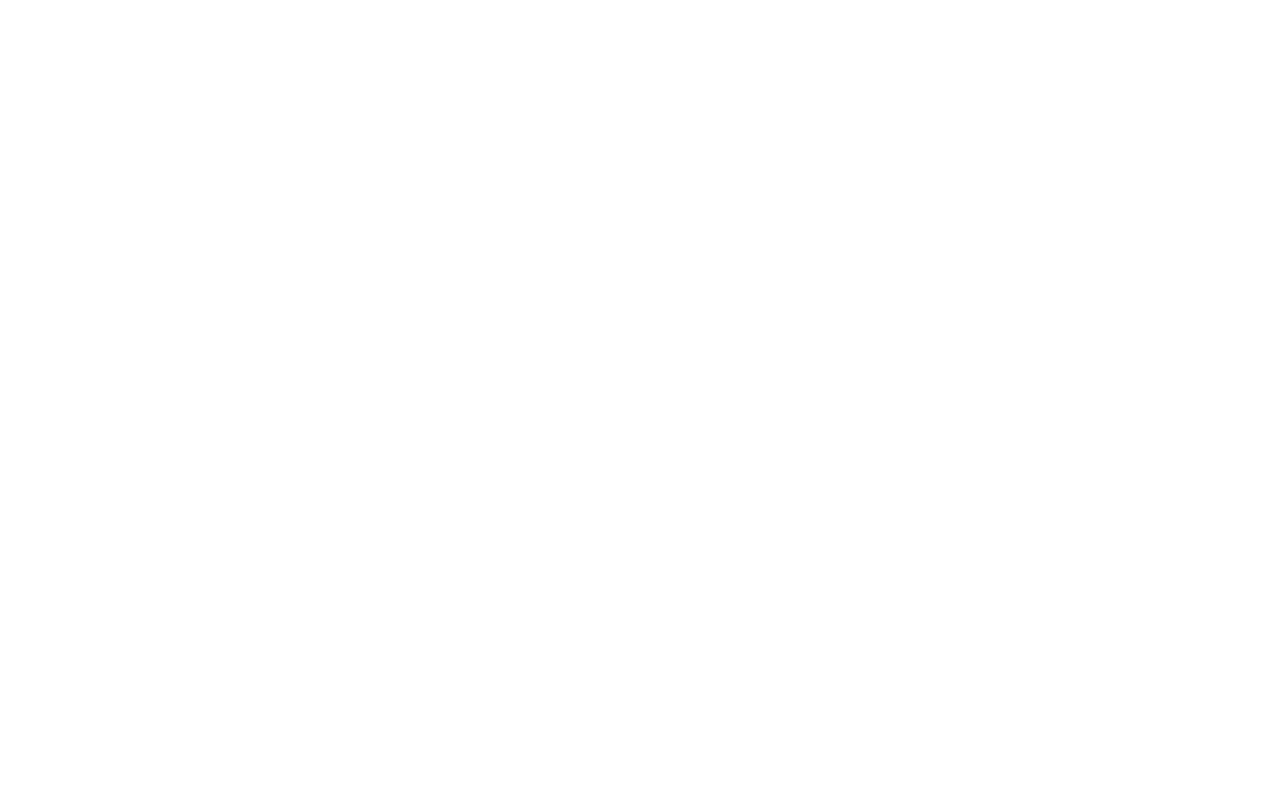
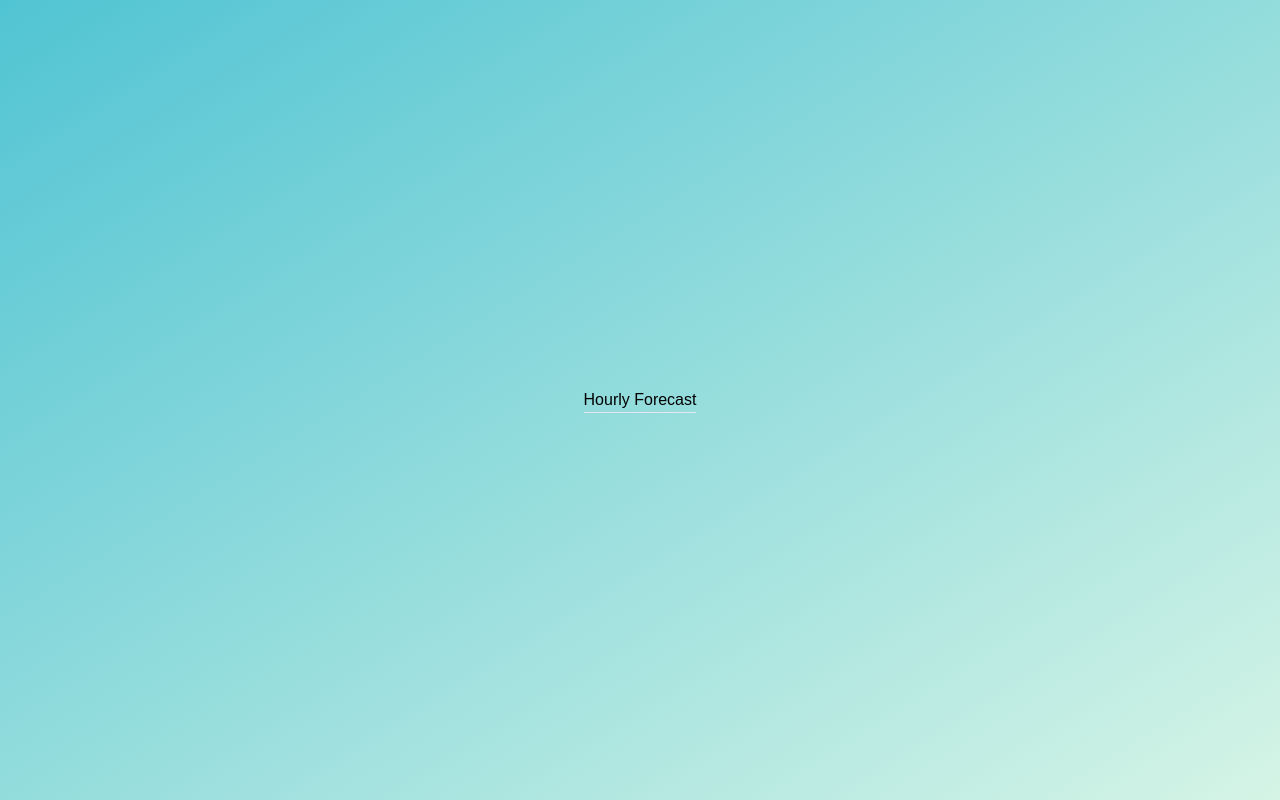
Before and after one commit to cyruswachira/Weather-App, a React (Vite) app: page / in a window 1280 px wide. Built offline with nearby package versions, Linux system fonts and the light colour scheme.

Commit message:
background done

```diff
--- a/package.json
+++ b/package.json
@@ -10,6 +10,7 @@
     "preview": "vite preview"
   },
   "dependencies": {
+    "axios": "^1.6.8",
     "react": "^18.2.0",
     "react-dom": "^18.2.0"
   },
--- a/src/App.jsx
+++ b/src/App.jsx
@@ -1,7 +1,13 @@
-
+import React from 'react'
+import Forecast from './components/Forecast.jsx'
 
 function App() {
- return(<></>)
+  return (
+    <>
+     <Forecast/>
+
+    </>
+  )
 }
 
 export default App
--- /dev/null
+++ b/src/components/Forecast.jsx
@@ -0,0 +1,21 @@
+import React from 'react'
+
+function Forecast() {
+  return (
+    <div className='forecast-container'>
+
+      <div className='flex items-center justify-start mt-6'>
+
+        <p className='text-white font-bold uppercase'> Hourly Forecast </p>
+
+        <hr className='my-2 to-black'/>
+
+      </div>
+
+
+
+    </div>
+  )
+}
+
+export default Forecast
--- a/src/index.css
+++ b/src/index.css
@@ -1,3 +1,13 @@
 @tailwind base;
 @tailwind components;
 @tailwind utilities;
+
+.forecast-container {
+    background: linear-gradient(to bottom right, #51c4d3, #d5f4e6);
+    min-height: 100vh;
+    padding: 2rem;
+    display: flex;
+    justify-content: center;
+    align-items: center;
+    font-family: Arial, sans-serif;
+  }
```
Also changed, not shown: 1 other file (tests, documents, lock files or other folders).
